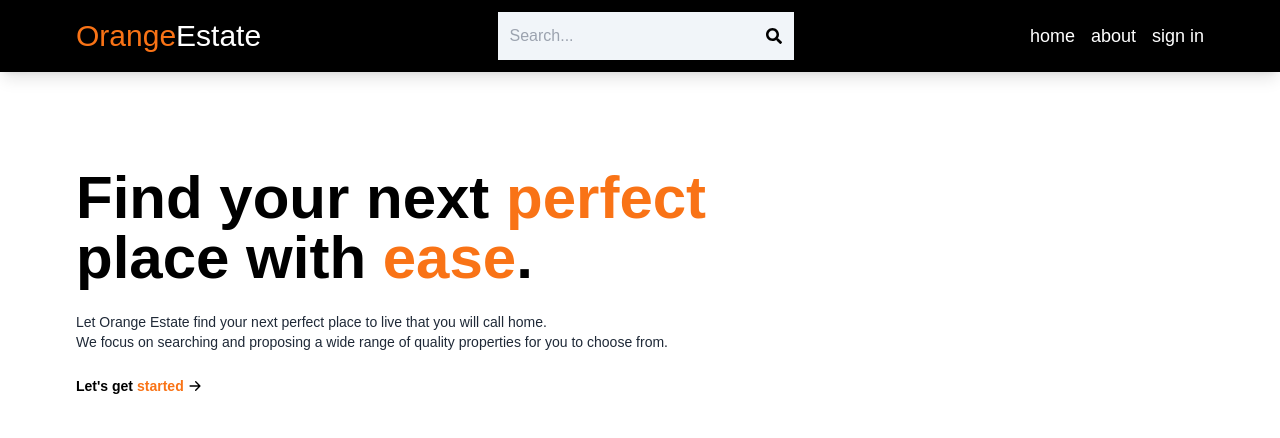
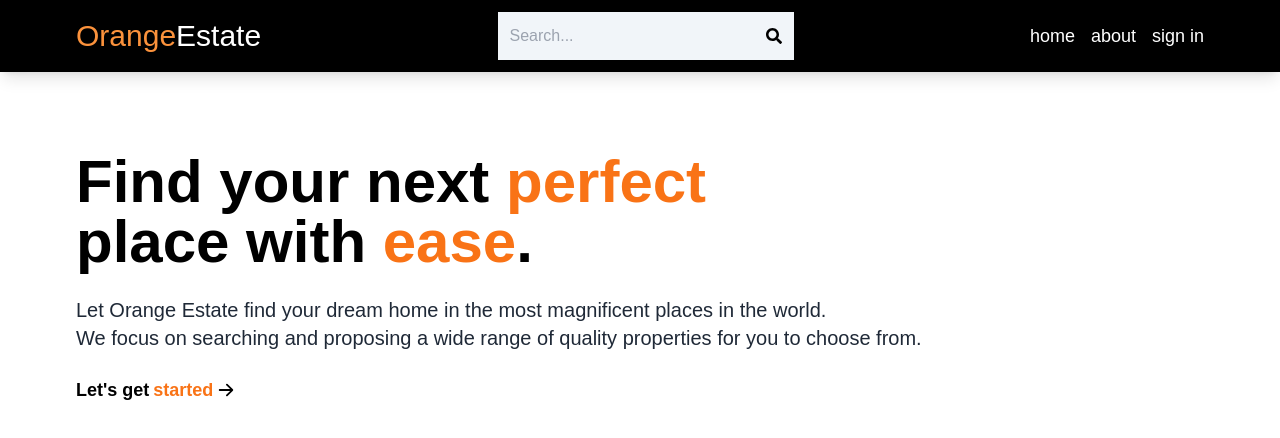
Before and after one commit to Jay-Jay-19/orange-estate, a React (Vite) app in the folder client/: page / in a window 1280 px wide. Shown: the top 438 px of the page. Built offline with nearby package versions, Linux system fonts and the light colour scheme; no server answers; a web font is replaced by a local one.

Commit message:
Edit swiper navigation buttons

```diff
--- a/client/index.html
+++ b/client/index.html
@@ -6,7 +6,7 @@
     <link rel="preconnect" href="https://fonts.googleapis.com">
     <link rel="preconnect" href="https://fonts.gstatic.com" crossorigin>
     <link href="https://fonts.googleapis.com/css2?family=Ysabeau+Office&display=swap" rel="stylesheet">
-    <title>Orange Estate</title>
+    <title>Orange Estate 🍊</title>
   </head>
   <body>
     <div id="root"></div>
--- a/client/src/components/Header.jsx
+++ b/client/src/components/Header.jsx
@@ -29,7 +29,7 @@ export default function Header() {
       <div className='flex justify-between items-center max-w-6xl mx-auto p-3'>
         <Link to='/'>
           <h1 className='text-xl sm:text-3xl flex flex-wrap'>
-            <span className='text-orange-500'>Orange</span>
+            <span className='text-orange-400'>Orange</span>
             <span className='text-white'>Estate</span>
           </h1>
         </Link>
--- a/client/src/components/ListingItem.jsx
+++ b/client/src/components/ListingItem.jsx
@@ -1,15 +1,40 @@
 import { Link } from 'react-router-dom';
 import { MdLocationOn } from 'react-icons/md';
+import { HiOutlineArrowNarrowLeft, HiOutlineArrowNarrowRight } from 'react-icons/hi';
+
+import { Swiper, SwiperSlide } from 'swiper/react';
+import SwiperCore from 'swiper';
+import { Navigation } from 'swiper/modules';
+import 'swiper/css/bundle';
 
 export default function ListingItem({ listing }) {
+  SwiperCore.use([Navigation]);
   return (
     <div className='bg-white shadow-md hover:shadow-lg transition-shadow overflow-hidden rounded-sm w-full sm:w-[330px]'>
       <Link to={`/listing/${listing._id}`}>
-        <img
+        <Swiper navigation={{nextEl:'.button-next-slide', prevEl:'.button-prev-slide'}} className='relative group'>
+          {listing.imageUrls.map((url) => (
+            <SwiperSlide key={url}>
+              <img
+                src={url}
+                alt='listing images'
+                className='relative h-[320px] sm:h-[220px] w-full object-cover hover:scale-105 transition-scale duration-300'
+              />
+            </SwiperSlide>
+          ))}
+          <div className='top-[50%] absolute z-10 button-prev-slide group-hover:left-0 -left-[23rem] duration-300 w-[20px] h-[20px] bg-black opacity-85 text-white text-sm grid place-items-center'>
+            <HiOutlineArrowNarrowLeft />
+          </div>
+          <div className='top-[50%] absolute z-10 button-next-slide group-hover:right-0 -right-[23rem] duration-300 w-[20px] h-[20px] bg-black opacity-85 text-white grid place-items-center'>
+            {" "}
+            <HiOutlineArrowNarrowRight />
+          </div>
+        </Swiper>
+        {/* <img
           src={listing.imageUrls[0]}
           alt='listing cover'
           className='h-[320px] sm:h-[220px] w-full object-cover hover:scale-105 transition-scale duration-300'
-        />
+        /> */}
         <div className='p-3 flex flex-col gap-2 w-full'>
           <p className='truncate text-lg font-semibold'>{listing.name}</p>
           <div className='flex items-center gap-1'>
--- a/client/src/pages/Home.jsx
+++ b/client/src/pages/Home.jsx
@@ -22,7 +22,7 @@ export default function Home() {
   useEffect(() => {
     const fetchOfferListings = async () => {
       try {
-        const res = await fetch('/api/listing/get?offer=true&limit=4');
+        const res = await fetch('/api/listing/get?offer=true&limit=5');
         const data = await res.json();
         setOfferListings(data);
         fetchRentListings();
@@ -32,7 +32,7 @@ export default function Home() {
     };
     const fetchRentListings = async () => {
       try {
-        const res = await fetch('/api/listing/get?type=rent&limit=4');
+        const res = await fetch('/api/listing/get?type=rent&limit=5');
         const data = await res.json();
         setRentListings(data);
         fetchSaleListings();
@@ -42,7 +42,7 @@ export default function Home() {
     };
     const fetchSaleListings = async () => {
       try {
-        const res = await fetch('api/listing/get?type=sale&limit=4');
+        const res = await fetch('api/listing/get?type=sale&limit=5');
         const data = await res.json();
         setSaleListings(data);
       } catch (error) {
@@ -55,20 +55,20 @@ export default function Home() {
   return (
     <div>
       {/*  top */}
-      <div className='flex flex-col gap-6 p-24 px-3 max-w-6xl mx-auto'>
+      <div className='flex flex-col gap-6 p-20 px-3 max-w-6xl mx-auto'>
         <h1 className='font-bold text-3xl lg:text-6xl'>
           Find your next <span className='text-orange-500'>perfect</span>
           <br />
           place with <span className='text-orange-500'>ease</span>.
         </h1>
-        <div className='text-gray-800 text-sm md:text-md'>
-          Let Orange Estate find your next perfect place to live that you will call home.
+        <div className='text-gray-800 text-md md:text-xl'>
+          Let Orange Estate find your dream home in the most magnificent places in the world.
           <br />
           We focus on searching and proposing a wide range of quality properties for you to choose from.
         </div>
         <Link
           to={'/search'}
-          className='flex items-center text-sm md:text-md font-bold gap-1 hover:scale-95 transition-scale duration-300'
+          className='flex items-center text-md md:text-lg font-bold gap-1 hover:scale-95 transition-scale duration-300'
         >
           Let's get <span className='text-orange-500'>started</span>
           <HiArrowRight />
--- a/client/src/pages/Listing.jsx
+++ b/client/src/pages/Listing.jsx
@@ -5,8 +5,7 @@ import SwiperCore from 'swiper';
 import { Navigation } from 'swiper/modules';
 import 'swiper/css/bundle';
 import { useSelector } from 'react-redux';
-import { FaBath, FaBed, FaChair, FaMapMarkedAlt, FaMapMarkerAlt, FaParking, FaShare } from 'react-icons/fa';
-import { HiOutlineArrowNarrowLeft, HiOutlineArrowNarrowRight } from 'react-icons/hi';
+import { FaBath, FaBed, FaChair, FaMapMarkerAlt, FaParking, FaShare } from 'react-icons/fa';
 import Contact from '../components/Contact';
 
 export default function Listing() {
--- a/client/src/pages/Search.jsx
+++ b/client/src/pages/Search.jsx
@@ -234,7 +234,7 @@ export default function Search() {
           {showMore && (
             <button
               onClick={onShowMoreClick}
-              className='text-green-700 hover:underline p-7 text-center w-full'
+              className=' text-black text-center w-full'
             >
               Show more
             </button>
```
